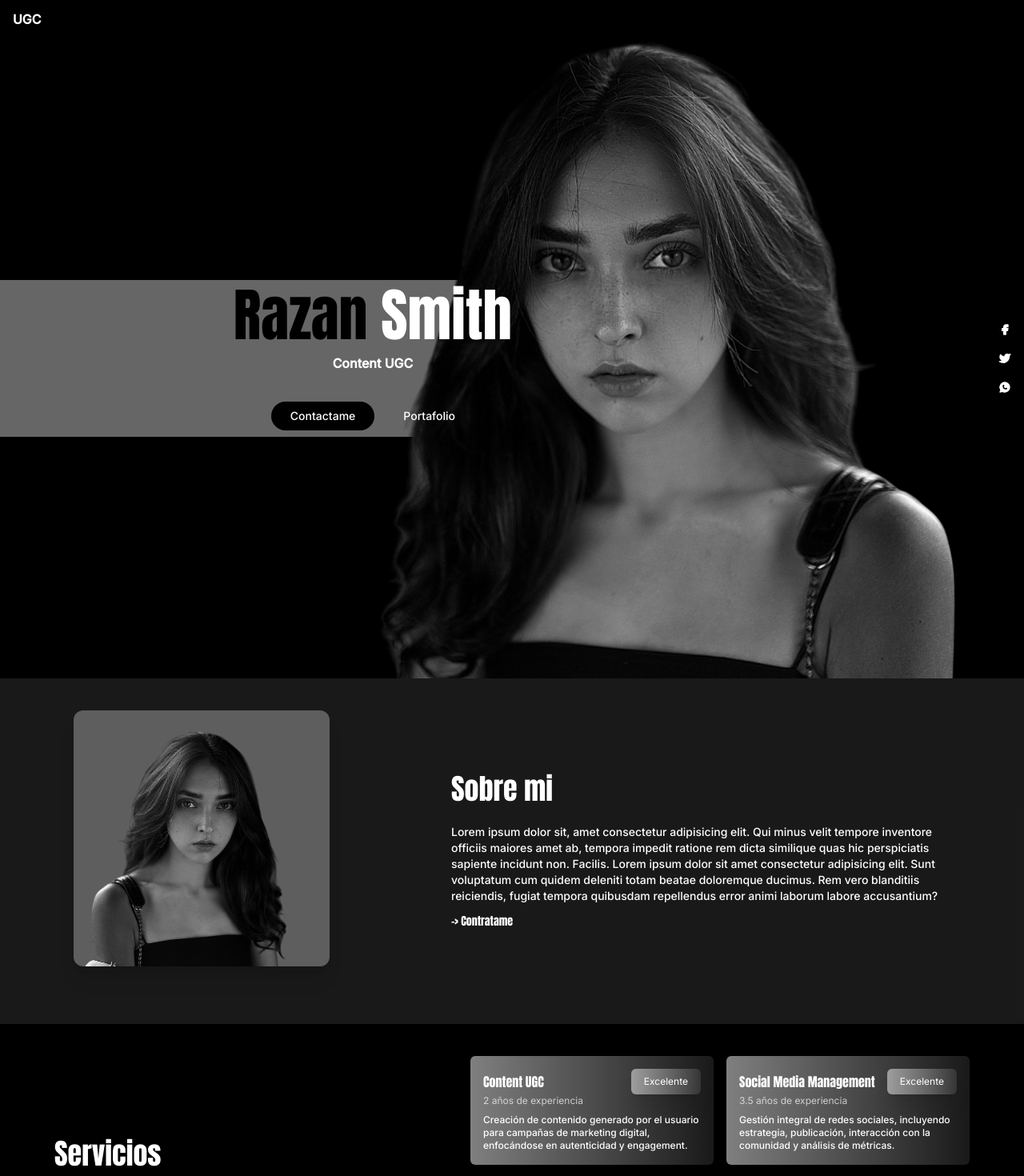
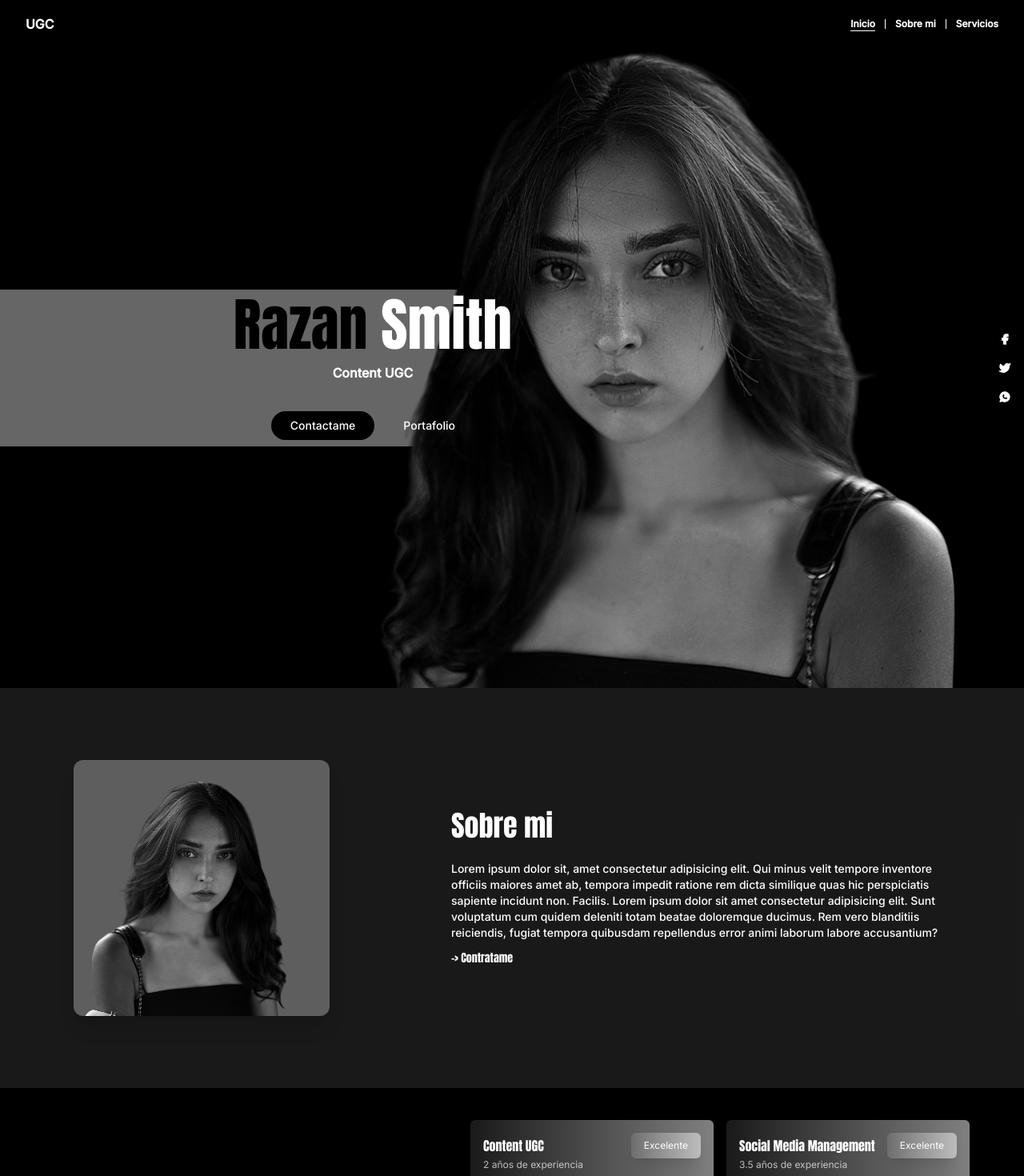
Before and after one commit to content-ugc-template/content-ugc-template.github.io, a Next.js app: page / in a window 1280 px wide. Shown: the top 1470 px of the page at 80% size. Built offline with nearby package versions, Linux system fonts and the light colour scheme.

Commit message:
Template base

```diff
--- a/package.json
+++ b/package.json
@@ -12,6 +12,7 @@
   "dependencies": {
     "@mantine/core": "^8.1.1",
     "@mantine/hooks": "^8.1.1",
+    "aos": "^2.3.4",
     "next": "15.3.4",
     "react": "^19.0.0",
     "react-dom": "^19.0.0",
@@ -20,6 +21,7 @@
   "devDependencies": {
     "@eslint/eslintrc": "^3",
     "@tailwindcss/postcss": "^4.1.10",
+    "@types/aos": "^3.0.7",
     "@types/node": "^20",
     "@types/react": "^19",
     "@types/react-dom": "^19",
--- a/src/app/about/page.tsx
+++ b/src/app/about/page.tsx
@@ -7,7 +7,7 @@ function About() {
   return (
     <section
       id="about"
-      className="relative bg-black/90 w-full h-max flex flex-col md:flex-row md:flex-wrap items-center justify-center md:justify-around space-y-8 px-4 py-10"
+      className="relative bg-black/90 w-full h-max min-h-[500px] flex flex-col md:flex-row md:flex-wrap items-center justify-center md:justify-around space-y-8 md:space-y-0 px-4 py-10"
     >
       <div className="relative w-full max-w-xs md:w-1/3 aspect-square bg-white/30 rounded-xl overflow-hidden shadow-xl flex-shrink-0">
         <Image src="/me.png" alt="Me" fill className="object-cover object-center -scale-x-100" />
@@ -16,7 +16,7 @@ function About() {
       <div className="flex flex-col justify-center text-white w-full md:h-full md:w-1/2 gap-6">
         <TitleCustom title="Sobre mi" />
 
-        <div className="flex flex-col gap-3">
+        <div className="flex flex-col items-center md:items-start gap-3">
           <p className="font-medium text-xs md:text-sm">
             Lorem ipsum dolor sit, amet consectetur adipisicing elit. Qui minus velit tempore inventore officiis maiores amet ab, tempora
             impedit ratione rem dicta similique quas hic perspiciatis sapiente incidunt non. Facilis. Lorem ipsum dolor sit amet consectetur
--- a/src/app/home/page.tsx
+++ b/src/app/home/page.tsx
@@ -5,6 +5,7 @@ import { TbBrandTwitterFilled } from "react-icons/tb";
 import { TbBrandWhatsappFilled } from "react-icons/tb";
 import { TbBrandFacebookFilled } from "react-icons/tb";
 import ButtonActionCustom from "@/components/ButtonActionCustom";
+import AosAnimator from "@/components/AosAnimator";
 
 const Home = () => {
   return (
@@ -13,7 +14,12 @@ const Home = () => {
       className="relative bg-black w-full h-screen min-h-[600px] flex flex-row justify-center md:justify-start items-center"
     >
       <div className="md:bg-white/40 w-full md:w-1/2 flex justify-end text-white py-2">
-        <div className="z-20 w-full flex justify-center md:justify-end items-center md:items-end">
+        <AosAnimator
+          once={false}
+          animation="fade-right"
+          duration={1000}
+          className="z-20 w-full flex justify-center md:justify-end items-center md:items-end"
+        >
           <div className="flex flex-col items-center gap-3">
             <span className={`${anton.className} text-7xl md:text-6xl lg:text-7xl text-center`}>
               <span className="md:text-black">Razan</span> <span className="text-black md:text-white">Smith</span>
@@ -25,7 +31,7 @@ const Home = () => {
               <ButtonCustom className="font-medium text-white">Portafolio</ButtonCustom>
             </div>
           </div>
-        </div>
+        </AosAnimator>
       </div>
 
       <div className="absolute z-10 inset-0 w-full h-full flex flex-col justify-start md:justify-center items-end gap-5 pt-4 md:pt-0 pe-4 text-white">
--- a/src/app/layout.tsx
+++ b/src/app/layout.tsx
@@ -1,6 +1,8 @@
 import "./globals.css";
+import "aos/dist/aos.css";
 import type { Metadata } from "next";
 import Navbar from "@/components/Navbar";
+import AOSProvider from "@/config/AOSProvider";
 import { Anton, Inter } from "next/font/google";
 import { MantineProvider } from "@mantine/core";
 
@@ -31,7 +33,9 @@ export default function RootLayout({
       <body className={`${inter.className}`}>
         <Navbar />
         <MantineProvider>
-          <main>{children}</main>
+          <AOSProvider>
+            <main className="pt-15">{children}</main>
+          </AOSProvider>
         </MantineProvider>
       </body>
     </html>
--- a/src/app/services/components/ServiceCard.tsx
+++ b/src/app/services/components/ServiceCard.tsx
@@ -1,5 +1,6 @@
+import React from "react";
 import { anton } from "@/applayout";
-import React from "react";
+import AosAnimator from "@/components/AosAnimator";
 
 interface ServiceCardProps {
   title: string;
@@ -10,18 +11,24 @@ interface ServiceCardProps {
 
 const ServiceCard = ({ title, subtitle, description, tag }: ServiceCardProps) => {
   return (
-    <div className="flex flex-col bg-gradient-to-r from-white/50 to-white/10 text-white p-4 rounded-md overflow-hidden shadow-xl flex-shrink-0 gap-2">
+    <AosAnimator animation="fade-right" duration={1000}>
+      <div
+        className="flex flex-col bg-gradient-to-r from-white/10 to-white/50 text-white p-4 rounded-md overflow-hidden shadow-xl flex-shrink-0 gap-3
+                 transition-all duration-300 ease-in-out
+                 hover:scale-102 active:scale-102"
+      >
         <div className="flex flex-col">
-        <div className="w-full flex flex-row justify-between items-center gap-2">
+          <div className="w-full flex flex-row justify-between items-center">
             <span className={`${anton.className} text-md`}>{title}</span>
-          <div className="w-max h-6 flex items-center text-xs bg-gradient-to-r from-white/50 to-white/10 p-4 rounded-md overflow-hidden shadow-xl flex-shrink-0 text-center">
+            <div className="w-max h-6 flex items-center text-xs bg-gradient-to-r from-white/10 to-white/50 p-4 rounded-md overflow-hidden shadow-xl flex-shrink-0 text-center">
               {tag}
             </div>
           </div>
           <span className="font-light text-xs text-white/70">{subtitle}</span>
         </div>
         <p className="font-medium text-xs">{description}</p>
-    </div>
+      </div>{" "}
+    </AosAnimator>
   );
 };
 
--- a/src/app/services/page.tsx
+++ b/src/app/services/page.tsx
@@ -6,7 +6,7 @@ import ButtonHireMe from "@/components/ButtonHireMe";
 function Services() {
   return (
     <section
-      id="about"
+      id="services"
       className="relative bg-black w-full h-max flex flex-col lg:flex-row-reverse lg:flex-wrap items-center justify-center lg:justify-around space-y-8 px-4 py-10"
     >
       <div className="relative w-full lg:w-1/2 grid grid-cols-1 lg:grid-cols-2 gap-4">
@@ -35,7 +35,7 @@ function Services() {
       <div className="flex flex-col justify-center text-white w-full lg:h-full lg:w-1/3 gap-6">
         <TitleCustom title="Servicios" />
 
-        <div className="flex flex-col gap-3">
+        <div className="flex flex-col items-center md:items-start gap-3">
           <p className="font-medium text-xs md:text-sm">Lorem ipsum dolor sit, amet consectetur adipisicing elit.</p>
 
           <ButtonHireMe />
--- /dev/null
+++ b/src/components/AosAnimator.tsx
@@ -0,0 +1,47 @@
+"use client";
+
+import React, { ReactNode } from "react";
+
+interface AosAnimatorProps {
+  children: ReactNode;
+  animation?: string;
+  duration?: number;
+  delay?: number;
+  offset?: number;
+  easing?: string;
+  once?: boolean;
+  mirror?: boolean;
+  anchorPlacement?: string;
+  className?: string;
+}
+
+const AosAnimator: React.FC<AosAnimatorProps> = ({
+  children,
+  animation = "fade-up",
+  duration,
+  delay,
+  offset,
+  easing,
+  once,
+  mirror,
+  anchorPlacement,
+  className = "",
+}) => {
+  return (
+    <div
+      data-aos={animation}
+      data-aos-duration={duration}
+      data-aos-delay={delay}
+      data-aos-offset={offset}
+      data-aos-easing={easing}
+      data-aos-once={once}
+      data-aos-mirror={mirror}
+      data-aos-anchor-placement={anchorPlacement}
+      className={className}
+    >
+      {children}
+    </div>
+  );
+};
+
+export default AosAnimator;
--- a/src/components/Navbar.tsx
+++ b/src/components/Navbar.tsx
@@ -1,9 +1,103 @@
-import React from "react";
+"use client";
+
+import React, { useEffect, useState, useRef } from "react";
+
+const NAV_SECTIONS = ["#home", "#about", "#services"];
 
 function Navbar() {
+  const [activeSection, setActiveSection] = useState("");
+  const activeSectionRef = useRef(activeSection);
+  const [showNavbar, setShowNavbar] = useState(true);
+  const lastScrollY = useRef(0);
+
+  // Sin dependencias para que solo se monte una vez
+  useEffect(() => {
+    // Actualiza activeSection y su ref
+    const updateActiveSectionState = (section: string) => {
+      if (section !== activeSectionRef.current) {
+        setActiveSection(section);
+        activeSectionRef.current = section;
+      }
+    };
+
+    // Actualiza la sección activa según el hash (click en enlaces)
+    const updateActiveSectionFromHash = () => {
+      updateActiveSectionState(window.location.hash);
+    };
+
+    updateActiveSectionFromHash();
+    window.addEventListener("hashchange", updateActiveSectionFromHash);
+
+    const handleScroll = () => {
+      const currentScrollY = window.scrollY;
+
+      if (currentScrollY < 0) return;
+
+      if (currentScrollY > lastScrollY.current && currentScrollY > 100) {
+        setShowNavbar(false);
+      } else {
+        setShowNavbar(true);
+      }
+      lastScrollY.current = currentScrollY;
+
+      let currentSection = "";
+
+      for (const id of NAV_SECTIONS) {
+        const el = document.querySelector(id);
+        if (el) {
+          const rect = el.getBoundingClientRect();
+          const offset = window.innerHeight * 0.3;
+          if (rect.top <= offset && rect.bottom >= offset) {
+            currentSection = id;
+            break;
+          }
+        }
+      }
+
+      if (currentSection) {
+        updateActiveSectionState(currentSection);
+      }
+    };
+
+    window.addEventListener("scroll", handleScroll);
+
+    return () => {
+      window.removeEventListener("hashchange", updateActiveSectionFromHash);
+      window.removeEventListener("scroll", handleScroll);
+    };
+  }, []); // Solo una vez
+
+  const getLinkClass = (href: string) => {
+    return `${activeSection === href ? "flex" : "hidden"}`;
+  };
+
   return (
-    <div className="flex items-center h-12 w-full bg-black p-4 font-bold text-md">
+    <div
+      className={`
+        fixed top-0 left-0 right-0 z-50
+        flex items-center justify-between h-15 w-full bg-black px-8 py-6 font-bold text-md
+        transition-transform duration-300 ease-in-out
+        ${showNavbar ? "translate-y-0" : "-translate-y-full"}
+      `}
+    >
       <span className="text-white">UGC</span>
+
+      <div className="items-center justify-center w-max h-full flex md:flex gap-3 text-white">
+        <a href="#home" className="text-xs flex-col items-center justify-center">
+          Inicio
+          <div className={`w-full h-[1px] bg-white ${getLinkClass("#home")}`}></div>
+        </a>
+        <div className="h-full w-[1px] bg-white"></div>
+        <a href="#about" className="text-xs flex-col items-center justify-center">
+          Sobre mi
+          <div className={`w-full h-[1px] bg-white ${getLinkClass("#about")}`}></div>
+        </a>
+        <div className="h-full w-[1px] bg-white"></div>
+        <a href="#services" className="text-xs flex-col items-center justify-center">
+          Servicios
+          <div className={`w-full h-[1px] bg-white ${getLinkClass("#services")}`}></div>
+        </a>
+      </div>
     </div>
   );
 }
--- a/src/components/TitleCustom.tsx
+++ b/src/components/TitleCustom.tsx
@@ -8,7 +8,7 @@ interface TitleCustomProps {
 
 const TitleCustom = ({ title, className }: TitleCustomProps) => {
   return (
-    <div className="flex items-center justify-start gap-4">
+    <div className="flex items-center justify-center md:justify-start gap-4">
       <div className="flex-1 h-[2px] bg-gray-400 hidden" />
       <span className={`${anton.className} ${className} text-2xl md:text-3xl lg:text-4xl text-center`}>{title}</span>
       <div className="flex-1 h-[2px] bg-gray-400 hidden " />
--- /dev/null
+++ b/src/config/AOSProvider.tsx
@@ -0,0 +1,18 @@
+"use client";
+
+import { useEffect } from "react";
+import AOS from "aos";
+import "aos/dist/aos.css";
+
+export default function AOSProvider({ children }: { children: React.ReactNode }) {
+  useEffect(() => {
+    AOS.init({
+      once: false,
+      duration: 800,
+      easing: "ease-out-quad",
+      mirror: false,
+    });
+  }, []);
+
+  return <>{children}</>;
+}
```
Also changed, not shown: src/components/ButtonHireMe.tsx (+6 -1 lines), 2 other files (tests, documents, lock files or other folders). Lines whose indentation alone changed are shown as unchanged.
